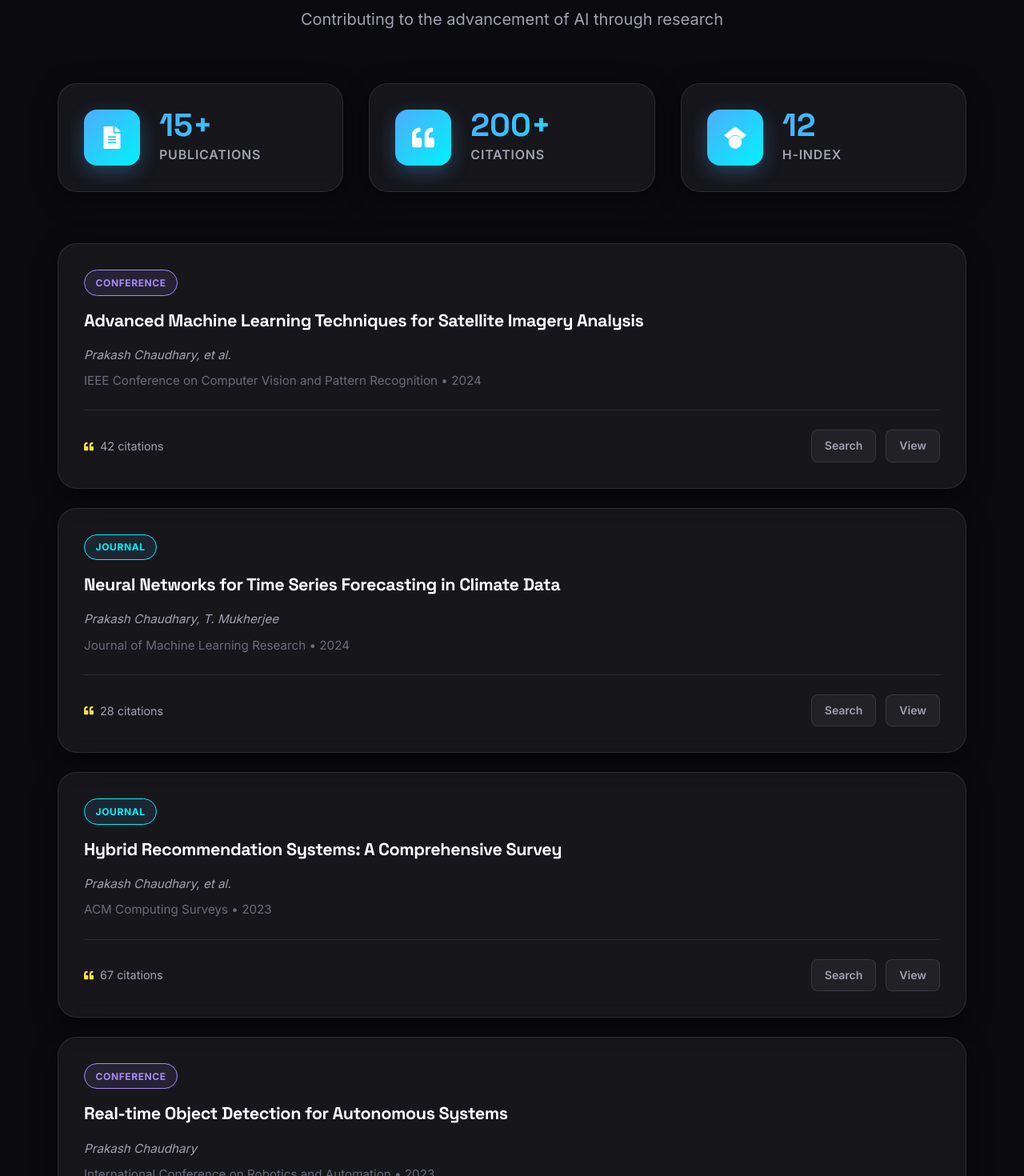
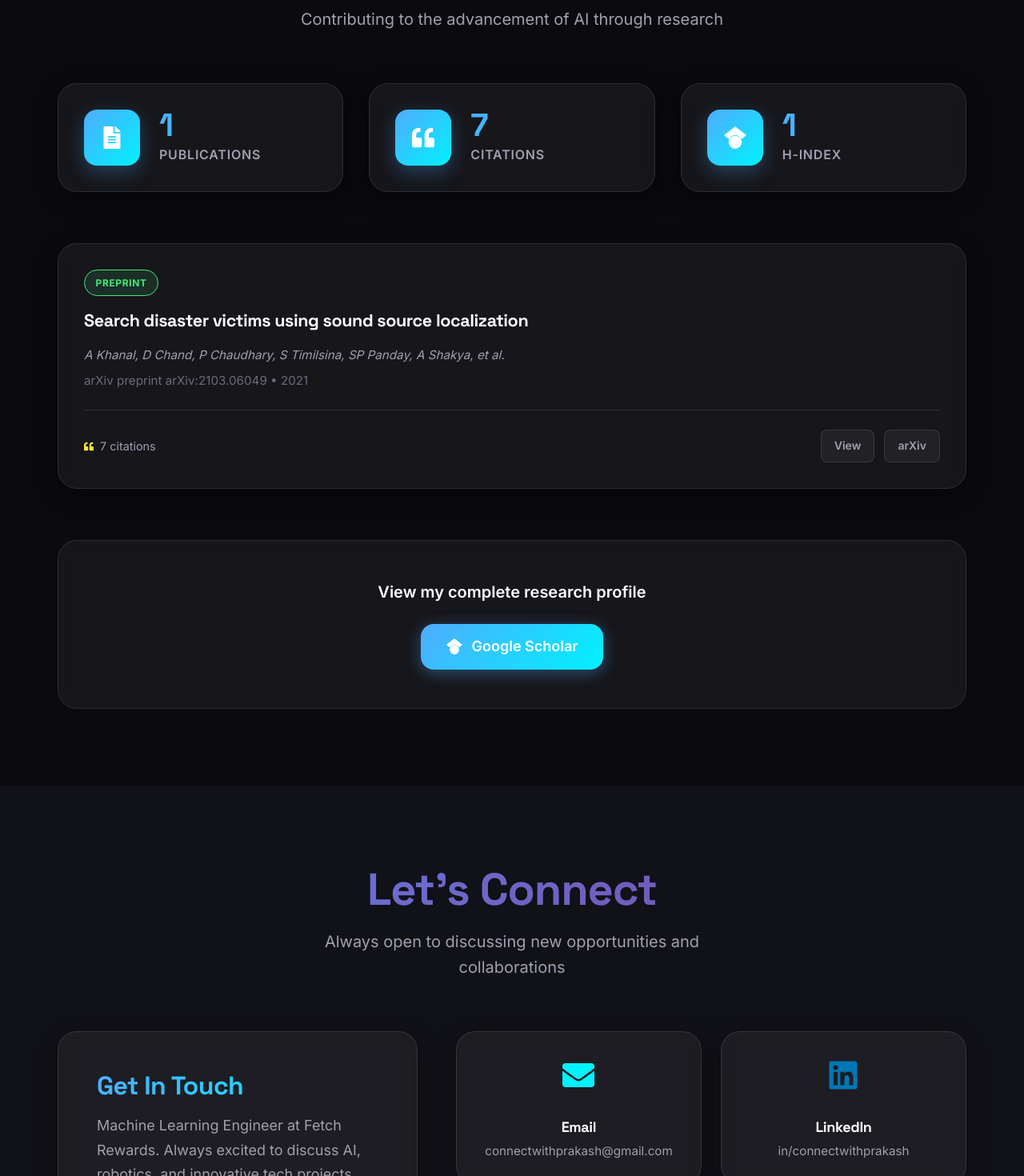
Before and after one commit to connectwithprakash/connectwithprakash.github.io, a React (Vite) app: page / in a window 1280 px wide. Shown: the part 7200-8670 px from the top of the page at 80% size. Built offline with nearby package versions, Linux system fonts and the light colour scheme.

Commit message:
[Feat]: Update Publications component with new publication details and styling for preprints

```diff
--- a/src/components/Publications.css
+++ b/src/components/Publications.css
@@ -110,6 +110,12 @@
   color: var(--neon-blue);
   border-color: var(--neon-blue);
   background: rgba(79, 172, 254, 0.1);
+}
+
+.publication-type .preprint {
+  color: var(--neon-green);
+  border-color: var(--neon-green);
+  background: rgba(84, 255, 159, 0.1);
 }
 
 .publication-title {
--- a/src/components/Publications.jsx
+++ b/src/components/Publications.jsx
@@ -12,44 +12,13 @@ const Publications = () => {
 
   const publications = [
     {
-      title: 'Advanced Machine Learning Techniques for Satellite Imagery Analysis',
-      authors: 'Prakash Chaudhary, et al.',
-      venue: 'IEEE Conference on Computer Vision and Pattern Recognition',
-      year: '2024',
-      type: 'Conference',
-      citations: 42,
-    },
-    {
-      title: 'Neural Networks for Time Series Forecasting in Climate Data',
-      authors: 'Prakash Chaudhary, T. Mukherjee',
-      venue: 'Journal of Machine Learning Research',
-      year: '2024',
-      type: 'Journal',
-      citations: 28,
-    },
-    {
-      title: 'Hybrid Recommendation Systems: A Comprehensive Survey',
-      authors: 'Prakash Chaudhary, et al.',
-      venue: 'ACM Computing Surveys',
-      year: '2023',
-      type: 'Journal',
-      citations: 67,
-    },
-    {
-      title: 'Real-time Object Detection for Autonomous Systems',
-      authors: 'Prakash Chaudhary',
-      venue: 'International Conference on Robotics and Automation',
-      year: '2023',
-      type: 'Conference',
-      citations: 35,
-    },
-    {
-      title: 'Transfer Learning in Medical Image Analysis',
-      authors: 'Prakash Chaudhary, et al.',
-      venue: 'Medical Image Analysis Journal',
-      year: '2023',
-      type: 'Journal',
-      citations: 51,
+      title: 'Search disaster victims using sound source localization',
+      authors: 'A Khanal, D Chand, P Chaudhary, S Timilsina, SP Panday, A Shakya, et al.',
+      venue: 'arXiv preprint arXiv:2103.06049',
+      year: '2021',
+      type: 'Preprint',
+      citations: 7,
+      url: 'https://scholar.google.com/citations?view_op=view_citation&hl=en&user=zYlOgbgAAAAJ&citation_for_view=zYlOgbgAAAAJ:u5HHmVD_uO8C',
     },
   ];
 
@@ -94,7 +63,7 @@ const Publications = () => {
                 <FaFileAlt />
               </div>
               <div className="stat-content">
-                <div className="stat-number gradient-text">15+</div>
+                <div className="stat-number gradient-text">1</div>
                 <div className="stat-label">Publications</div>
               </div>
             </div>
@@ -104,7 +73,7 @@ const Publications = () => {
                 <FaQuoteLeft />
               </div>
               <div className="stat-content">
-                <div className="stat-number gradient-text">200+</div>
+                <div className="stat-number gradient-text">7</div>
                 <div className="stat-label">Citations</div>
               </div>
             </div>
@@ -114,7 +83,7 @@ const Publications = () => {
                 <SiGooglescholar />
               </div>
               <div className="stat-content">
-                <div className="stat-number gradient-text">12</div>
+                <div className="stat-number gradient-text">1</div>
                 <div className="stat-label">h-index</div>
               </div>
             </div>
@@ -149,17 +118,7 @@ const Publications = () => {
 
                   <div className="publication-links">
                     <motion.a
-                      href={`https://scholar.google.com/scholar?q=${encodeURIComponent(pub.title)}`}
-                      target="_blank"
-                      rel="noopener noreferrer"
-                      className="pub-link-btn"
-                      whileHover={{ scale: 1.05 }}
-                      whileTap={{ scale: 0.95 }}
-                    >
-                      Search
-                    </motion.a>
-                    <motion.a
-                      href={`https://scholar.google.com/scholar?q=${encodeURIComponent(pub.title)}`}
+                      href={pub.url || `https://scholar.google.com/scholar?q=${encodeURIComponent(pub.title)}`}
                       target="_blank"
                       rel="noopener noreferrer"
                       className="pub-link-btn"
@@ -167,6 +126,16 @@ const Publications = () => {
                       whileTap={{ scale: 0.95 }}
                     >
                       View
+                    </motion.a>
+                    <motion.a
+                      href={`https://arxiv.org/abs/2103.06049`}
+                      target="_blank"
+                      rel="noopener noreferrer"
+                      className="pub-link-btn"
+                      whileHover={{ scale: 1.05 }}
+                      whileTap={{ scale: 0.95 }}
+                    >
+                      arXiv
                     </motion.a>
                   </div>
                 </div>
```
